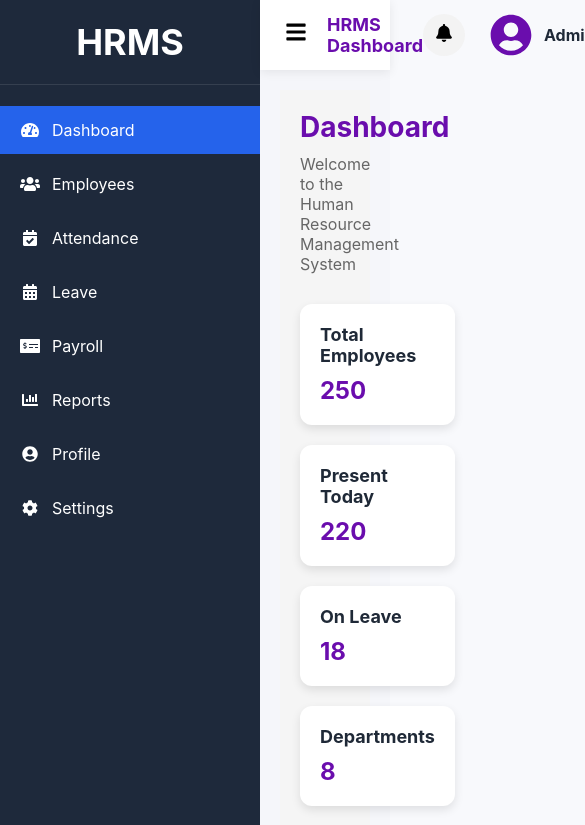
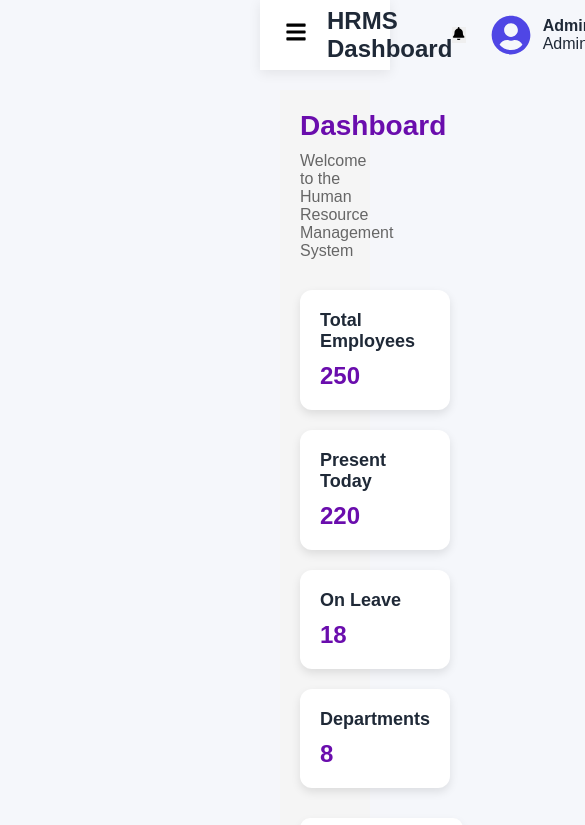
Before and after one commit to KummethaHarshavardhan/Human_Resource_Management_System, a React (Vite) app in the folder client/: page /dashboard in a window 390 px wide. Shown: the top 825 px of the page, 585 px wide, since content can reach past the window. Built offline with nearby package versions, Linux system fonts and the light colour scheme.

Commit message:
updated in css files

```diff
--- a/client/package.json
+++ b/client/package.json
@@ -13,7 +13,8 @@
     "react": "^19.2.7",
     "react-dom": "^19.2.7",
     "react-icons": "^5.7.0",
-    "react-router-dom": "^7.18.2"
+    "react-router-dom": "^7.18.2",
+    "recharts": "^3.10.1"
   },
   "devDependencies": {
     "@eslint/js": "^10.0.1",
--- a/client/src/styles/global.css
+++ b/client/src/styles/global.css
@@ -11,9 +11,9 @@ html{
 }
 
 body{
-    font-family: "Inter", sans-serif;
-    background: var(--background);
-    color: var(--text-primary);
+    font-family:var(--font-family);
+    background:var(--background);
+    color:var(--text-primary);
 }
 
 a{
@@ -23,12 +23,20 @@ a{
 
 button{
     border:none;
+    outline:none;
     cursor:pointer;
-    transition:var(--transition);
+    font-family:inherit;
 }
 
-button:hover{
-    opacity:0.9;
+input,
+select,
+textarea{
+    font-family:inherit;
+    outline:none;
+}
+
+ul{
+    list-style:none;
 }
 
 img{
@@ -36,15 +44,17 @@ img{
     display:block;
 }
 
-input,
-textarea,
-select{
-    outline:none;
-    border:1px solid var(--border);
-    border-radius:8px;
-    padding:10px;
+/* Scrollbar */
+
+::-webkit-scrollbar{
+    width:8px;
 }
 
-ul{
-    list-style:none;
+::-webkit-scrollbar-thumb{
+    background:var(--primary);
+    border-radius:10px;
 }
+
+::-webkit-scrollbar-track{
+    background:#ececec;
+}
--- a/client/src/styles/layout.css
+++ b/client/src/styles/layout.css
@@ -1,10 +1,27 @@
-.main-layout{
+.layout{
     display:flex;
     min-height:100vh;
+    background:#f5f7fb;
 }
 
-.main-content{
+.layout-content{
     flex:1;
-    background:var(--background);
-    padding:25px;
+    margin-left:270px;
+    display:flex;
+    flex-direction:column;
 }
+
+.page-content{
+    padding:30px;
+    min-height:calc(100vh - 70px);
+}
+
+@media(max-width:992px){
+
+.layout-content{
+
+margin-left:0;
+
+}
+
+}
--- a/client/src/styles/navbar.css
+++ b/client/src/styles/navbar.css
@@ -1,90 +1,137 @@
 .navbar{
+
 height:70px;
-    background:#ffffff;
+
+background:white;
+
 display:flex;
+
 justify-content:space-between;
+
 align-items:center;
+
 padding:0 25px;
-    box-shadow:0 2px 10px rgba(0,0,0,.08);
-    position:sticky;
-    top:0;
-    z-index:1000;
+
+box-shadow:0 3px 12px rgba(0,0,0,.08);
+
 }
 
 .navbar-left{
+
 display:flex;
+
 align-items:center;
+
 gap:20px;
+
 }
 
 .menu-btn{
+
+border:none;
+
 background:none;
-    border:none;
+
 font-size:22px;
+
 cursor:pointer;
-    display:none;
+
 }
 
-.navbar-left h2{
-    color:#6a0dad;
-    font-size:24px;
+.search-box{
+
+width:350px;
+
+display:flex;
+
+align-items:center;
+
+background:#f3f4f6;
+
+padding:10px 15px;
+
+border-radius:12px;
+
+}
+
+.search-box input{
+
+border:none;
+
+outline:none;
+
+background:transparent;
+
+margin-left:10px;
+
+width:100%;
+
 }
 
 .navbar-right{
+
 display:flex;
+
 align-items:center;
+
 gap:25px;
+
 }
 
-.icon-btn{
-    background:#f3f3f3;
-    border:none;
-    width:42px;
-    height:42px;
-    border-radius:50%;
+.notification{
+
+position:relative;
+
+font-size:20px;
+
 cursor:pointer;
-    font-size:18px;
+
 }
 
-.icon-btn:hover{
-    background:#6a0dad;
+.badge{
+
+position:absolute;
+
+top:-8px;
+
+right:-8px;
+
+background:red;
+
 color:white;
+
+width:18px;
+
+height:18px;
+
+font-size:11px;
+
+border-radius:50%;
+
+display:flex;
+
+align-items:center;
+
+justify-content:center;
+
 }
 
 .profile{
+
 display:flex;
+
 align-items:center;
+
 gap:12px;
+
+cursor:pointer;
+
 }
 
 .profile-icon{
-    font-size:42px;
-    color:#6a0dad;
-}
 
-.profile h4{
-    margin:0;
-    font-size:16px;
-}
+font-size:40px;
 
-.profile p{
-    margin:0;
-    color:#777;
-    font-size:13px;
-}
-
-@media(max-width:768px){
-
-.menu-btn{
-display:block;
-}
-
-.navbar-left h2{
-font-size:18px;
-}
-
-.profile p{
-display:none;
-}
+color:#4f46e5;
 
 }
--- a/client/src/styles/responsive.css
+++ b/client/src/styles/responsive.css
@@ -1,23 +1,53 @@
-@media(max-width:992px){
+@media(max-width:1024px){
 
-.main-content{
-    padding:18px;
+.sidebar{
+
+width:220px;
+
+}
+
+.navbar-search{
+
+width:220px;
+
 }
 
 }
 
 @media(max-width:768px){
 
-.main-layout{
-    flex-direction:column;
+.sidebar{
+
+transform:translateX(-100%);
+
+}
+
+.sidebar.show{
+
+transform:translateX(0);
+
+}
+
+.navbar-search{
+
+display:none;
+
 }
 
 }
 
 @media(max-width:480px){
 
-.main-content{
-    padding:12px;
+.page{
+
+padding:15px;
+
+}
+
+.card{
+
+padding:15px;
+
 }
 
 }
--- a/client/src/styles/sidebar.css
+++ b/client/src/styles/sidebar.css
@@ -1,61 +1,97 @@
-.sidebar {
-  width: 260px;
-  height: 100vh;
-  background: #1e293b;
-  color: #fff;
-  position: fixed;
-  top: 0;
-  left: 0;
-  overflow-y: auto;
+.sidebar{
+
+position:fixed;
+
+left:0;
+
+top:0;
+
+width:270px;
+
+height:100vh;
+
+background:#111827;
+
+color:white;
+
+padding:25px;
+
+overflow:auto;
+
+transition:.3s;
+
 }
 
-.sidebar-logo {
-  padding: 20px;
-  font-size: 24px;
-  font-weight: 700;
-  text-align: center;
-  border-bottom: 1px solid rgba(255,255,255,0.1);
+.sidebar-logo{
+
+font-size:26px;
+
+font-weight:bold;
+
+margin-bottom:35px;
+
 }
 
-.sidebar-menu {
-  list-style: none;
-  margin: 0;
-  padding: 15px 0;
+.sidebar-menu{
+
+display:flex;
+
+flex-direction:column;
+
+gap:8px;
+
 }
 
-.sidebar-menu li {
-  margin: 6px 0;
+.sidebar-menu li{
+
+list-style:none;
+
 }
 
-.sidebar-menu li a {
-  display: flex;
-  align-items: center;
-  justify-content: flex-start;   /* Left align */
-  gap: 12px;
+.sidebar-menu a{
 
-  width: 100%;
-  padding: 14px 20px;
+display:flex;
 
-  color: #ffffff;
-  text-decoration: none;
+align-items:center;
 
-  box-sizing: border-box;
-  transition: 0.3s;
+gap:15px;
+
+padding:14px 18px;
+
+border-radius:12px;
+
+color:white;
+
+text-decoration:none;
+
+transition:.3s;
+
 }
 
-.sidebar-menu li a:hover {
-  background: #2563eb;
+.sidebar-menu a:hover{
+
+background:#4f46e5;
+
 }
 
-.sidebar-menu li a.active {
-  background: #2563eb;
+.sidebar-menu a.active{
+
+background:#4f46e5;
+
 }
 
-.sidebar-menu li a svg {
-  width: 20px;
-  min-width: 20px;
+@media(max-width:992px){
+
+.sidebar{
+
+transform:translateX(-100%);
+
 }
 
-.sidebar-menu li a span {
-  text-align: left;
+.sidebar.show{
+
+transform:translateX(0);
+
 }
+
+}
--- a/client/src/styles/theme.css
+++ b/client/src/styles/theme.css
@@ -4,16 +4,48 @@
 }
 
 .dark-theme{
-    background:#111827;
+    background:#0f172a;
     color:#ffffff;
 }
 
-.dark-theme .card{
-    background:#1F2937;
+.card{
+    background:var(--surface);
+    border-radius:var(--radius-lg);
+    box-shadow:var(--shadow-md);
+    padding:20px;
 }
 
-.dark-theme input{
-    background:#374151;
+.btn-primary{
+    background:var(--primary);
     color:white;
-    border:none;
+    padding:12px 22px;
+    border-radius:10px;
+    transition:var(--transition);
 }
+
+.btn-primary:hover{
+    background:var(--primary-hover);
+}
+
+.btn-outline{
+    border:1px solid var(--primary);
+    background:white;
+    color:var(--primary);
+    padding:12px 22px;
+    border-radius:10px;
+}
+
+.badge-success{
+    background:#DCFCE7;
+    color:#15803D;
+}
+
+.badge-warning{
+    background:#FEF3C7;
+    color:#B45309;
+}
+
+.badge-danger{
+    background:#FEE2E2;
+    color:#B91C1C;
+}
--- a/client/src/styles/variables.css
+++ b/client/src/styles/variables.css
@@ -1,38 +1,43 @@
 :root {
-  /* Brand Colors */
-  --primary: #7C3AED;
-  --primary-light: #A78BFA;
-  --secondary: #F3F0FF;
+  /* Primary Colors */
+  --primary: #4F46E5;
+  --primary-hover: #4338CA;
+  --secondary: #7C3AED;
 
-  /* Background */
-  --background: #F8F9FC;
-  --surface: #FFFFFF;
-
-  /* Text */
-  --text-primary: #1F2937;
-  --text-secondary: #6B7280;
-
-  /* Status */
+  /* Status Colors */
   --success: #22C55E;
   --warning: #F59E0B;
   --danger: #EF4444;
   --info: #3B82F6;
 
+  /* Background */
+  --background: #F5F7FB;
+  --surface: #FFFFFF;
+  --sidebar-bg: #111827;
+  --navbar-bg: #FFFFFF;
+
+  /* Text */
+  --text-primary: #1F2937;
+  --text-secondary: #6B7280;
+  --text-white: #FFFFFF;
+
   /* Border */
   --border: #E5E7EB;
 
-  /* Shadow */
-  --shadow: 0 4px 12px rgba(0,0,0,0.08);
+  /* Border Radius */
+  --radius-sm: 6px;
+  --radius-md: 10px;
+  --radius-lg: 16px;
+  --radius-xl: 24px;
 
-  /* Radius */
-  --radius: 12px;
+  /* Shadows */
+  --shadow-sm: 0 2px 8px rgba(0,0,0,.05);
+  --shadow-md: 0 6px 18px rgba(0,0,0,.08);
+  --shadow-lg: 0 12px 30px rgba(0,0,0,.12);
+
+  /* Font */
+  --font-family: "Poppins", sans-serif;
 
   /* Transition */
-  --transition: 0.3s ease;
-
-  /* Sidebar */
-  --sidebar-width: 260px;
-
-  /* Navbar */
-  --navbar-height: 70px;
+  --transition: .3s ease;
 }
```
Also changed, not shown: 1 other file (tests, documents, lock files or other folders). Lines whose indentation alone changed are shown as unchanged.
